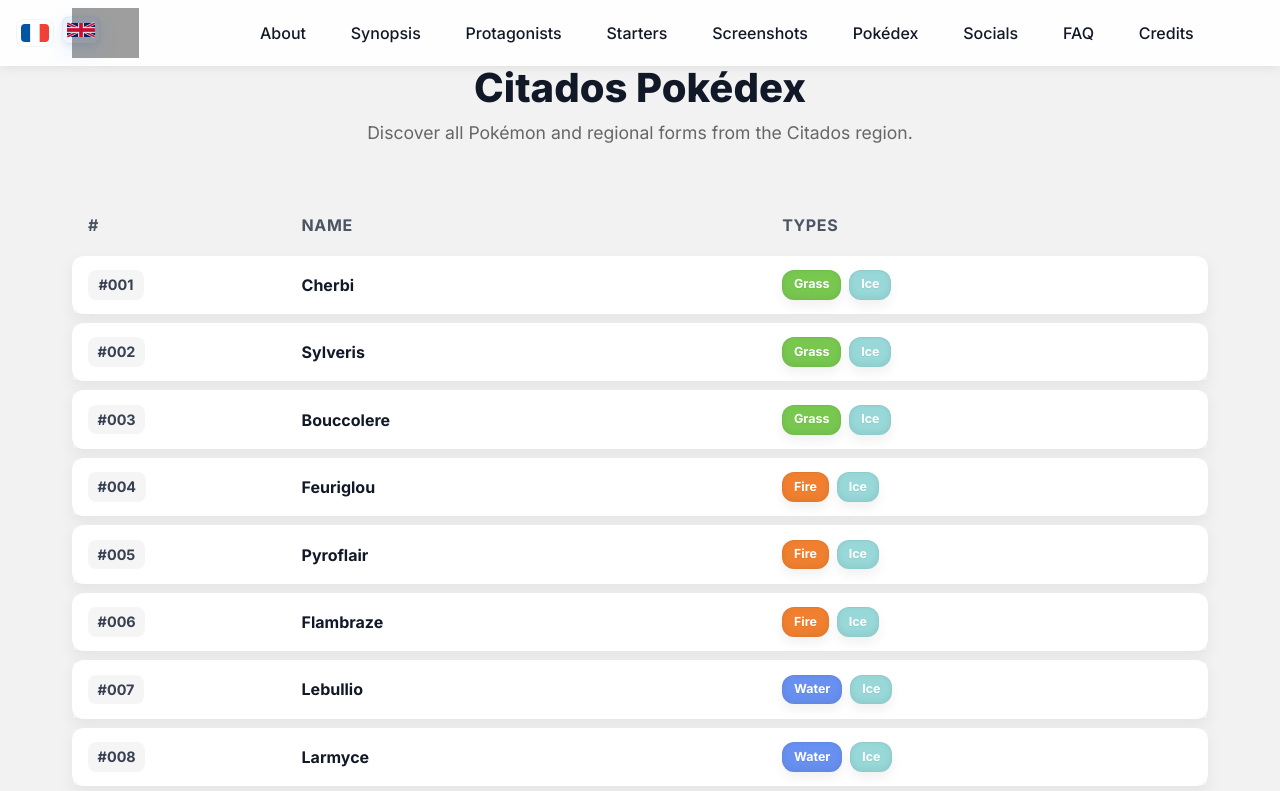
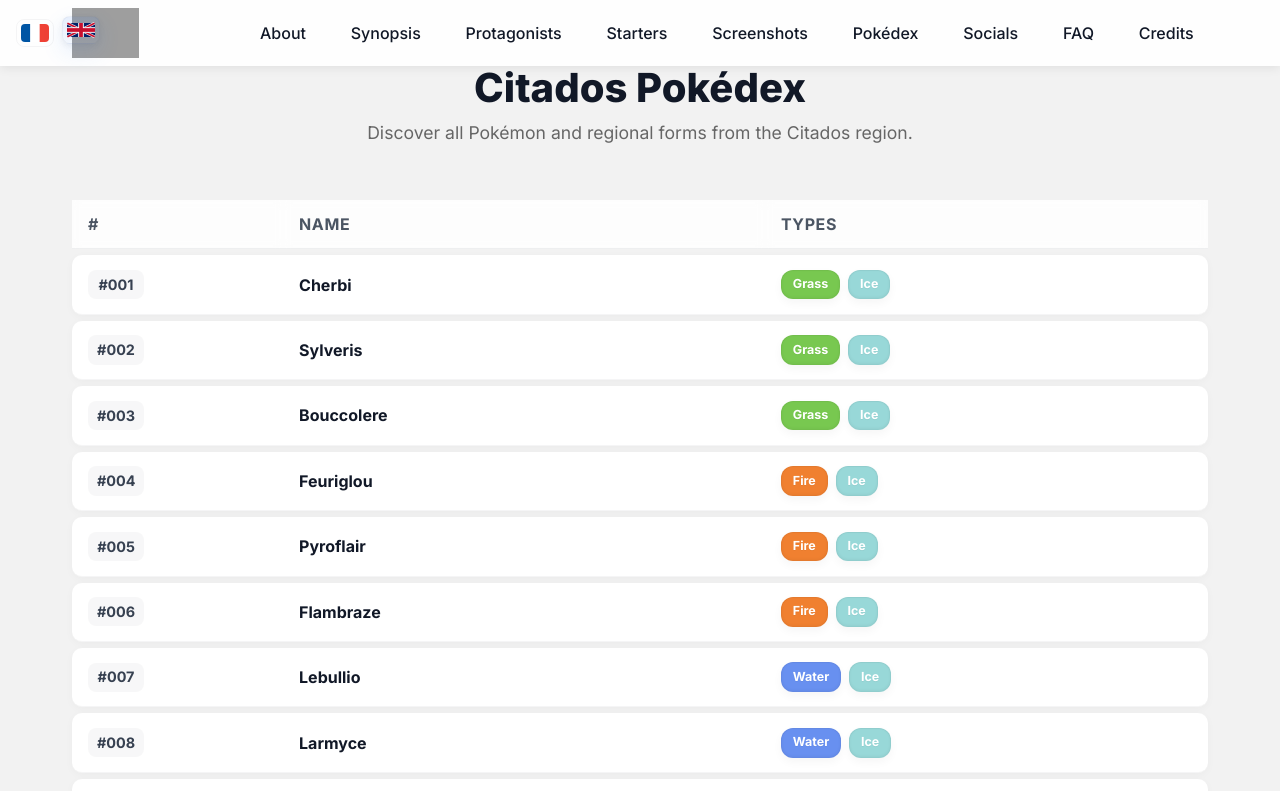
Before and after one commit to Yusiki0/Wiki-stalactite-full, a React (Vite) app: page /en/pokedex in a window 1280 px wide. Shown: the top 791 px of the page. Built offline with nearby package versions, Linux system fonts and the light colour scheme; grey boxes are pictures that could not be loaded.

Commit message:
Pokedex style changes

```diff
--- a/src/styles/pokedex.css
+++ b/src/styles/pokedex.css
@@ -25,17 +25,23 @@
 .pokedex-table {
   width: 100%;
   border-collapse: separate;
-  border-spacing: 0 0.6rem; /* spacing to create card-like rows */
+  border-spacing: 0 6px; /* spacing to create subtle gaps between rows */
+  background: transparent;
 }
 
+/* Sticky, subtle header with thin divider */
 .pokedex-table thead th {
-  padding: 0.6rem 1rem;
+  position: sticky;
+  top: 72px; /* account for header height */
+  padding: 0.75rem 1rem;
   text-align: left;
-  color: #4b5563; /* subtle heading color */
+  color: #4b5563;
   font-weight: 700;
   text-transform: uppercase;
   letter-spacing: 0.6px;
-  background: transparent;
+  background: rgba(255,255,255,0.85);
+  backdrop-filter: blur(4px);
+  border-bottom: 1px solid rgba(15,23,42,0.06);
 }
 
 .pokedex-table th,
@@ -48,14 +54,26 @@
 
 /* RANGÉES */
 .pokedex-table tbody tr {
-  background: var(--card-bg, #ffffff);
-  transition: transform 180ms ease, box-shadow 180ms ease;
-  box-shadow: 0 6px 14px rgba(2,6,23,0.06);
+  background: rgba(255,255,255,0.98);
+  transition: box-shadow 180ms ease, background 160ms ease;
+  border-radius: 10px;
+  border: 1px solid rgba(15,23,42,0.04);
+  /* subtle baseline divider feel rather than heavy shadow */
+  box-shadow: 0 2px 8px rgba(2,6,23,0.03);
 }
 
 .pokedex-table tbody tr:hover {
-  transform: translateY(-4px);
-  box-shadow: 0 10px 30px rgba(2,6,23,0.08);
+  background: #ffffff;
+  box-shadow: 0 8px 20px rgba(2,6,23,0.05);
+}
+
+/* Thin separators to keep the 'table' feeling */
+.pokedex-table tbody tr td {
+  border-bottom: 1px solid rgba(15,23,42,0.04);
+}
+
+.pokedex-table tbody tr:last-child td {
+  border-bottom: none;
 }
 
 /* NUMÉRO */
@@ -63,8 +81,8 @@
   font-weight: 700;
   font-size: 0.9rem;
   color: #374151;
-  background: rgba(15, 23, 42, 0.04);
-  padding: 0.25rem 0.6rem;
+  background: rgba(15, 23, 42, 0.03);
+  padding: 0.24rem 0.56rem;
   border-radius: 8px;
   display: inline-block;
   min-width: 56px;
@@ -91,20 +109,20 @@
   font-size: 0.78rem;
   font-weight: 700;
   color: #fff;
-  border: 1px solid rgba(0,0,0,0.06);
-  box-shadow: 0 6px 12px rgba(2,6,23,0.06), inset 0 -2px 6px rgba(0,0,0,0.06);
-  text-shadow: 0 1px 0 rgba(0,0,0,0.06);
+  border: 1px solid rgba(0,0,0,0.05);
+  box-shadow: 0 4px 10px rgba(2,6,23,0.04), inset 0 -1px 3px rgba(0,0,0,0.04);
+  text-shadow: 0 0.6px 0 rgba(0,0,0,0.04);
 }
 
 /* Rounded row ends: add radius to first/last cell so rows look like cards */
 .pokedex-table tbody tr td:first-child {
-  border-top-left-radius: 12px;
-  border-bottom-left-radius: 12px;
+  border-top-left-radius: 10px;
+  border-bottom-left-radius: 10px;
 }
 
 .pokedex-table tbody tr td:last-child {
-  border-top-right-radius: 12px;
-  border-bottom-right-radius: 12px;
+  border-top-right-radius: 10px;
+  border-bottom-right-radius: 10px;
 }
 
 /* Improve spacing for smaller screens */
```
